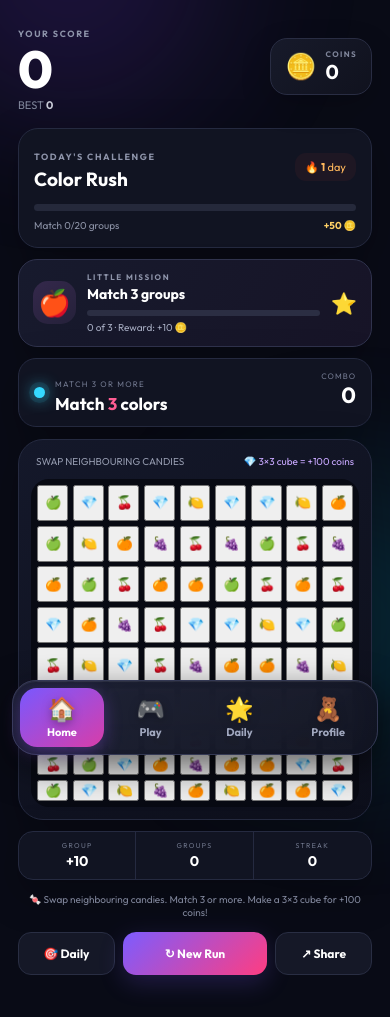
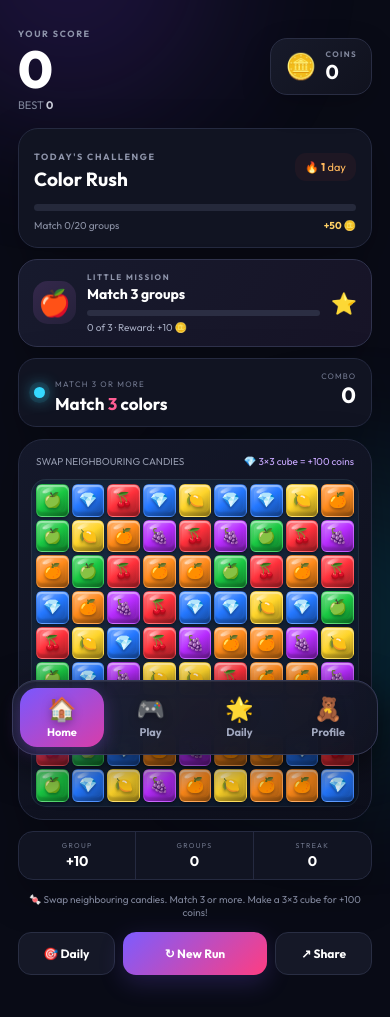
Before and after one commit to saqmusheer-dev/Gridgame, a website: page index.html in a window 390 px wide. Shown: the part 83-1100 px from the top of the page. Drawn offline with Linux system fonts and the light colour scheme.

Commit message:
Style glossy 9x9 candy tiles and compact mobile board

```diff
--- a/style.css
+++ b/style.css
@@ -83,3 +83,38 @@ body { min-height:100svh; }
 .board .tile .merge-size { width:clamp(18px,5.5vw,25px); height:clamp(18px,5.5vw,25px); font-size:clamp(10px,2.8vw,13px); }
 .bottom-nav { bottom:calc(6px + env(safe-area-inset-bottom)); }
 @media(max-height:760px) { .app { padding-top:calc(30px + env(safe-area-inset-top)); } .board { height:auto !important; min-height:0 !important; aspect-ratio:1 / 1 !important; } }
+
+
+/* Endless candy-grid mode: jewel-like square tiles, fixed 9x9 board. */
+.board.match3-board {
+  display:grid !important;
+  grid-template-columns:repeat(9,minmax(0,1fr)) !important;
+  grid-template-rows:repeat(9,minmax(0,1fr)) !important;
+  width:100%; height:auto !important; aspect-ratio:1/1 !important;
+  gap:clamp(2px,0.75vw,5px) !important;
+  padding:clamp(5px,1.2vw,8px) !important;
+  border-radius:15px;
+  background:linear-gradient(145deg,#1a2b43,#0d1728);
+  box-shadow:inset 0 0 0 1px #ffffff12,inset 0 5px 16px #0004;
+  overflow:hidden;
+  touch-action:none;
+}
+.candy-tile {
+  appearance:none; position:relative; display:grid; place-items:center;
+  min-width:0; min-height:0; width:100%; height:100%; padding:0;
+  border:1px solid #ffffff18; border-radius:clamp(5px,1.5vw,10px);
+  background:linear-gradient(145deg,color-mix(in srgb,var(--candy) 70%,white),var(--candy) 48%,color-mix(in srgb,var(--candy) 65%,black));
+  box-shadow:inset 0 2px 1px #ffffff70,inset 0 -4px 2px #0003,0 2px 3px #0005;
+  overflow:hidden; cursor:grab; -webkit-tap-highlight-color:transparent;
+}
+.candy-tile:before { content:""; position:absolute; inset:8% 9% 13%; border-radius:inherit; background:linear-gradient(145deg,#ffffff28,transparent 45%,#00000012); pointer-events:none; }
+.candy-tile:active { transform:scale(.92); filter:brightness(1.14); }
+.candy-face { position:relative; z-index:1; font-size:clamp(12px,3.8vw,25px); line-height:1; filter:drop-shadow(0 2px 1px #0004); pointer-events:none; }
+.candy-shine { position:absolute; z-index:1; top:10%; left:15%; width:42%; height:13%; border-radius:50%; transform:rotate(-24deg); background:linear-gradient(90deg,#ffffffa8,#ffffff05); filter:blur(.4px); pointer-events:none; }
+.candy-tile.empty { background:transparent; border-color:transparent; box-shadow:none; }
+.candy-tile.empty:before,.candy-tile.empty:after { display:none; }
+@media(max-width:380px) {
+ .board.match3-board { gap:2px !important; padding:5px !important; border-radius:12px; }
+ .candy-tile { border-radius:5px; }
+ .candy-face { font-size:clamp(11px,3.6vw,17px); }
+}
```
